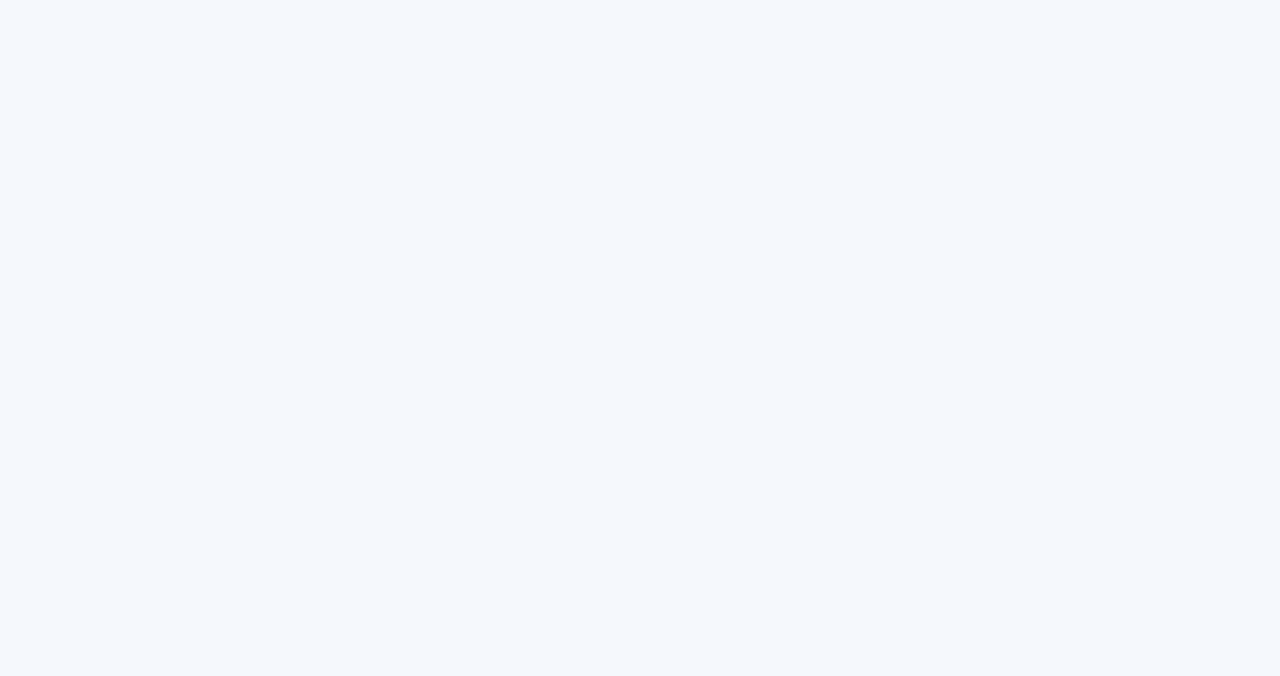
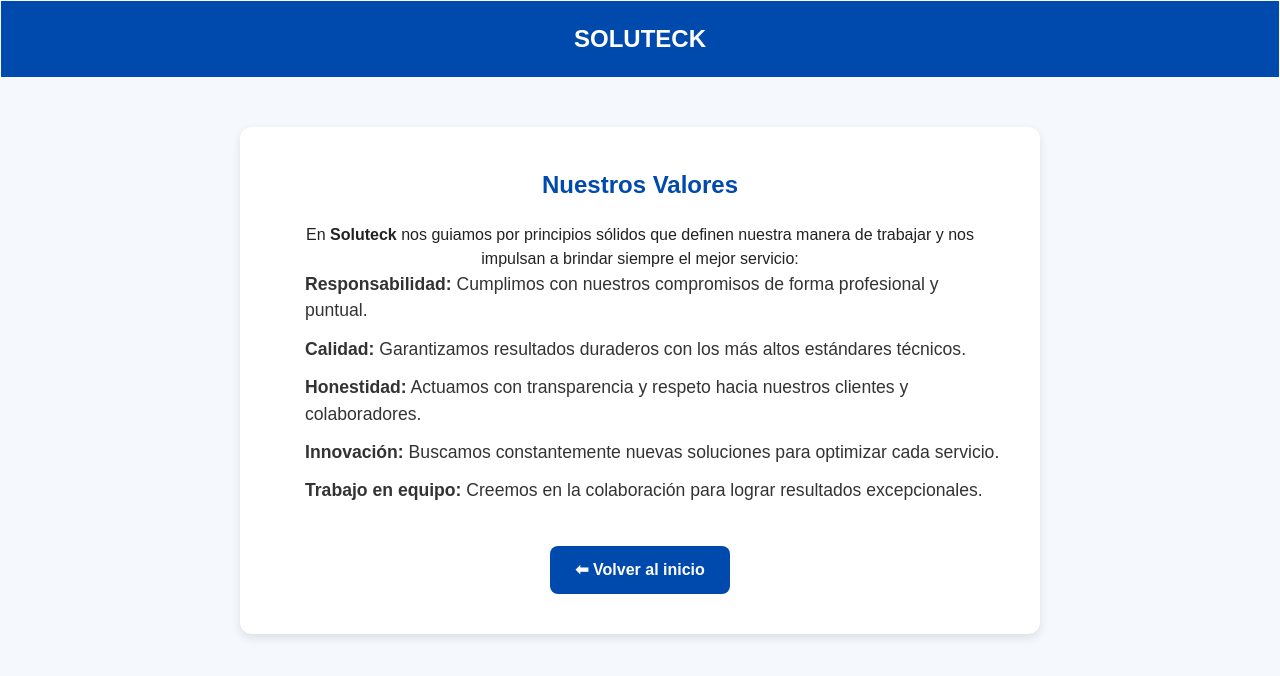
Before and after one commit to SOLUTECKGT/SOLUTECK, a plain HTML site: page valores.html in a window 1280 px wide. Drawn offline with Linux system fonts and the light colour scheme.

Commit message:
Actualización del archivo valores.html

```diff
--- a/valores.html
+++ b/valores.html
@@ -66,3 +66,34 @@
       font-weight: bold;
       transition: all 0.3s ease;
     }
+
+    .btn-volver:hover {
+      background-color: #0073ff;
+      transform: scale(1.05);
+    }
+  </style>
+</head>
+<body>
+
+  <header>
+    <h2>SOLUTECK</h2>
+  </header>
+
+  <section class="content">
+    <h1>Nuestros Valores</h1>
+    <p> En <strong>Soluteck</strong> nos guiamos por principios sólidos que definen nuestra manera de trabajar
+      y nos impulsan a brindar siempre el mejor servicio:
+    </p>
+    <ul>
+      <li><strong>Responsabilidad:</strong> Cumplimos con nuestros compromisos de forma profesional y puntual.</li>
+      <li><strong>Calidad:</strong> Garantizamos resultados duraderos con los más altos estándares técnicos.</li>
+      <li><strong>Honestidad:</strong> Actuamos con transparencia y respeto hacia nuestros clientes y colaboradores.</li>
+      <li><strong>Innovación:</strong> Buscamos constantemente nuevas soluciones para optimizar cada servicio.</li>
+      <li><strong>Trabajo en equipo:</strong> Creemos en la colaboración para lograr resultados excepcionales.</li>
+    </ul>
+
+    <a href="index.html" class="btn-volver">⬅ Volver al inicio</a>
+  </section>
+
+</body>
+</html>
```
